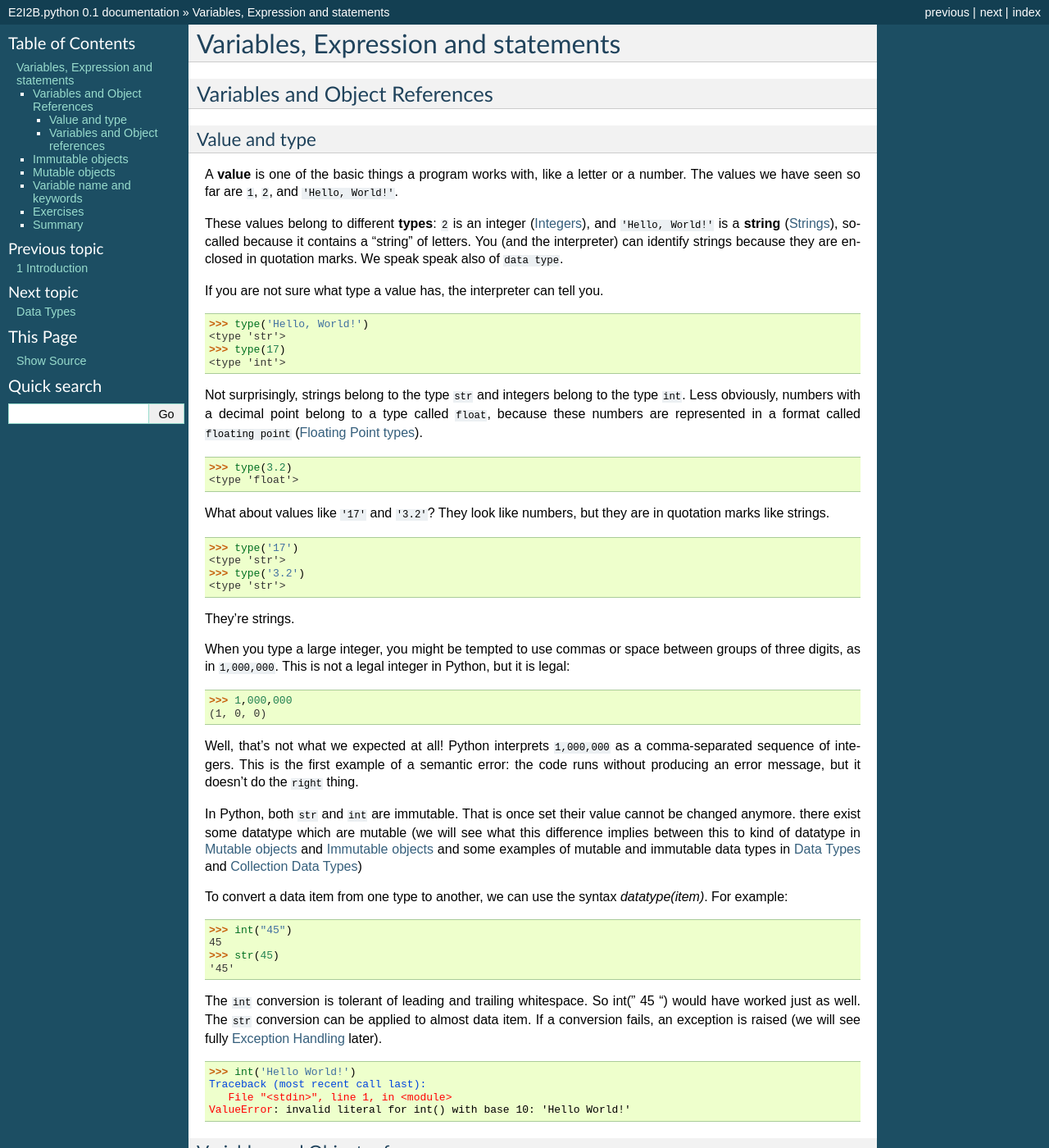
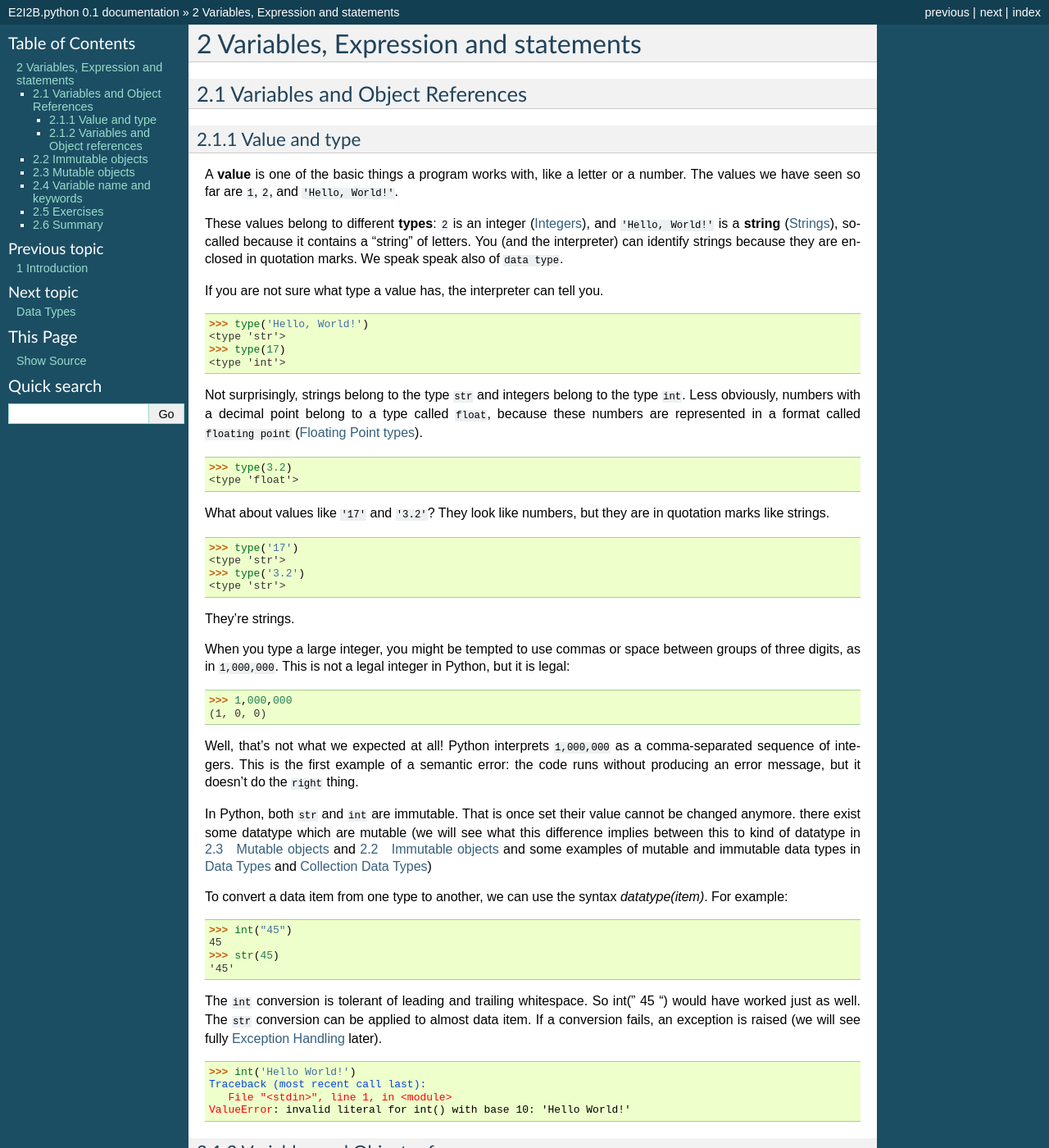
Before and after one commit to C3BI-pasteur-fr/python-course-1, a Sphinx documentation site: the page built from source/Variables.rst, in a window 1280 px wide and 1400 px high. Shown: the whole window at 82% size. Built offline with Sphinx 7.4.7, drawn with Linux system fonts in a browser that asks for light colours.

Commit message:
set section auto numbering

```diff
--- a/source/Variables.rst
+++ b/source/Variables.rst
@@ -1,3 +1,6 @@
+.. sectnum::
+   :start: 2
+
 .. _Variables:
 
 ************************************
```
